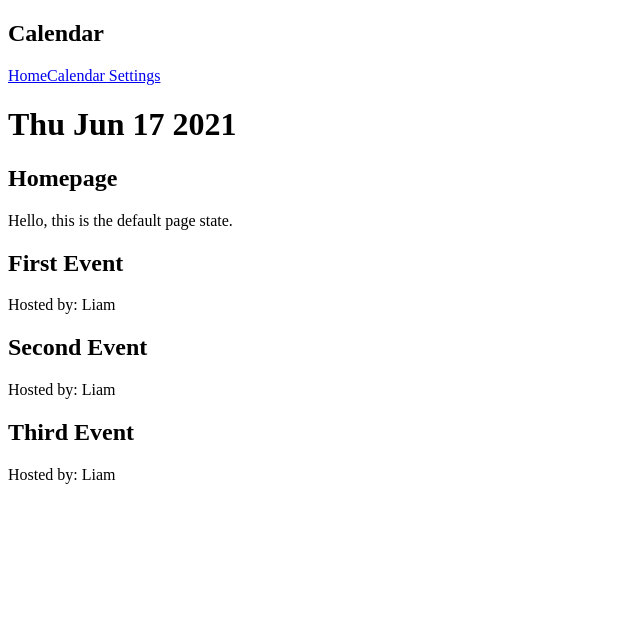
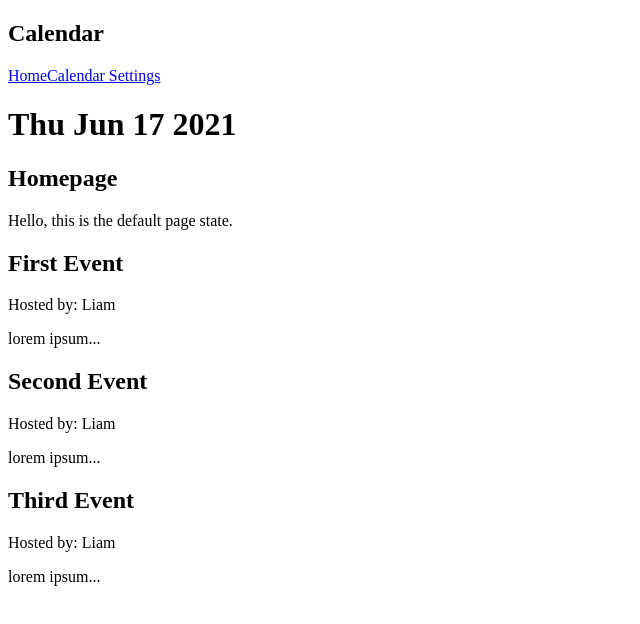
Before and after one commit to Seathed/react-sandbox, a React (Create React App) app: page / in a window 1280 px wide. Shown: the top 624 px of the page, without its empty margins (0-640 px from the left). Built offline with nearby package versions, Linux system fonts and the light colour scheme; the HTML template or start-up script is replaced by a standard one.

Commit message:
create event previews from iterating through a list of event objects

```diff
--- a/src/Home.js
+++ b/src/Home.js
@@ -19,6 +19,7 @@ const Home = () => {
                     <div className="event-preview" key={e.id}>
                         <h2>{ e.title }</h2>
                         <p>Hosted by: { e.host }</p>
+                        <p>{ e.body }</p>
                     </div>
                 ))}
             </div>
```
